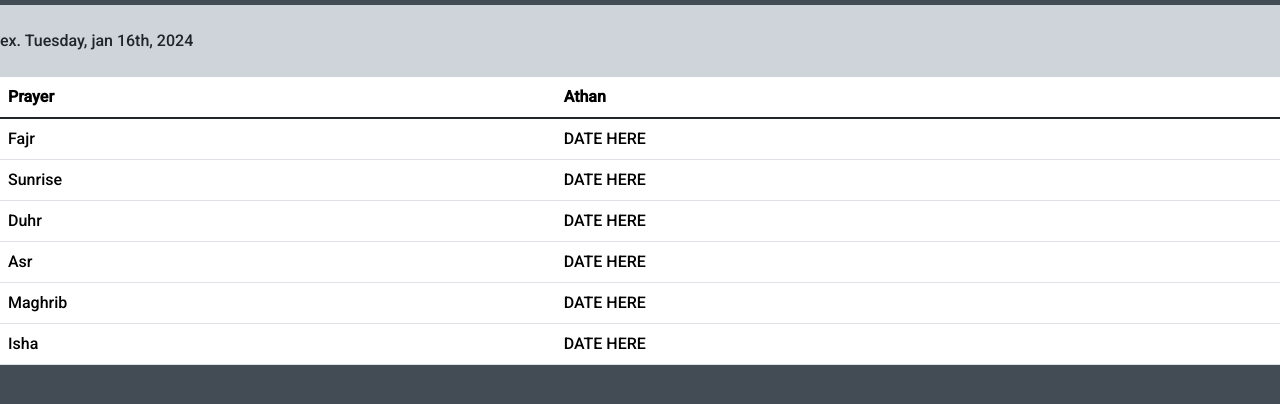
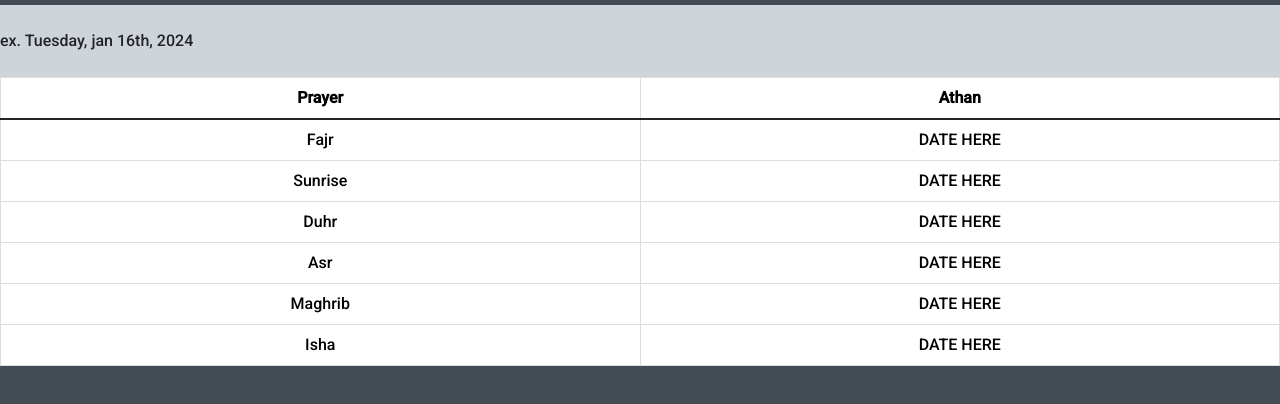
Before and after one commit to Sajjadalgburi/Iqamah-Time, a plain HTML site: page main.html in a window 1280 px wide. Shown: the part 88-492 px from the top of the page. Drawn offline with nearby package versions, Linux system fonts and the light colour scheme; no server answers.

Commit message:
added styling to the table

```diff
--- a/Assets/css/style.css
+++ b/Assets/css/style.css
@@ -8,3 +8,17 @@ body {
   background-color: var(--bgColor);
   font-family: "Roboto", sans-serif;
 }
+
+.table {
+  width: 100%;
+  border-collapse: collapse;
+  table-layout: fixed;
+}
+
+th,
+td {
+  padding: 10px;
+  text-align: center;
+  /* remove border if needed */
+  border: 1px solid #ddd;
+}
```
